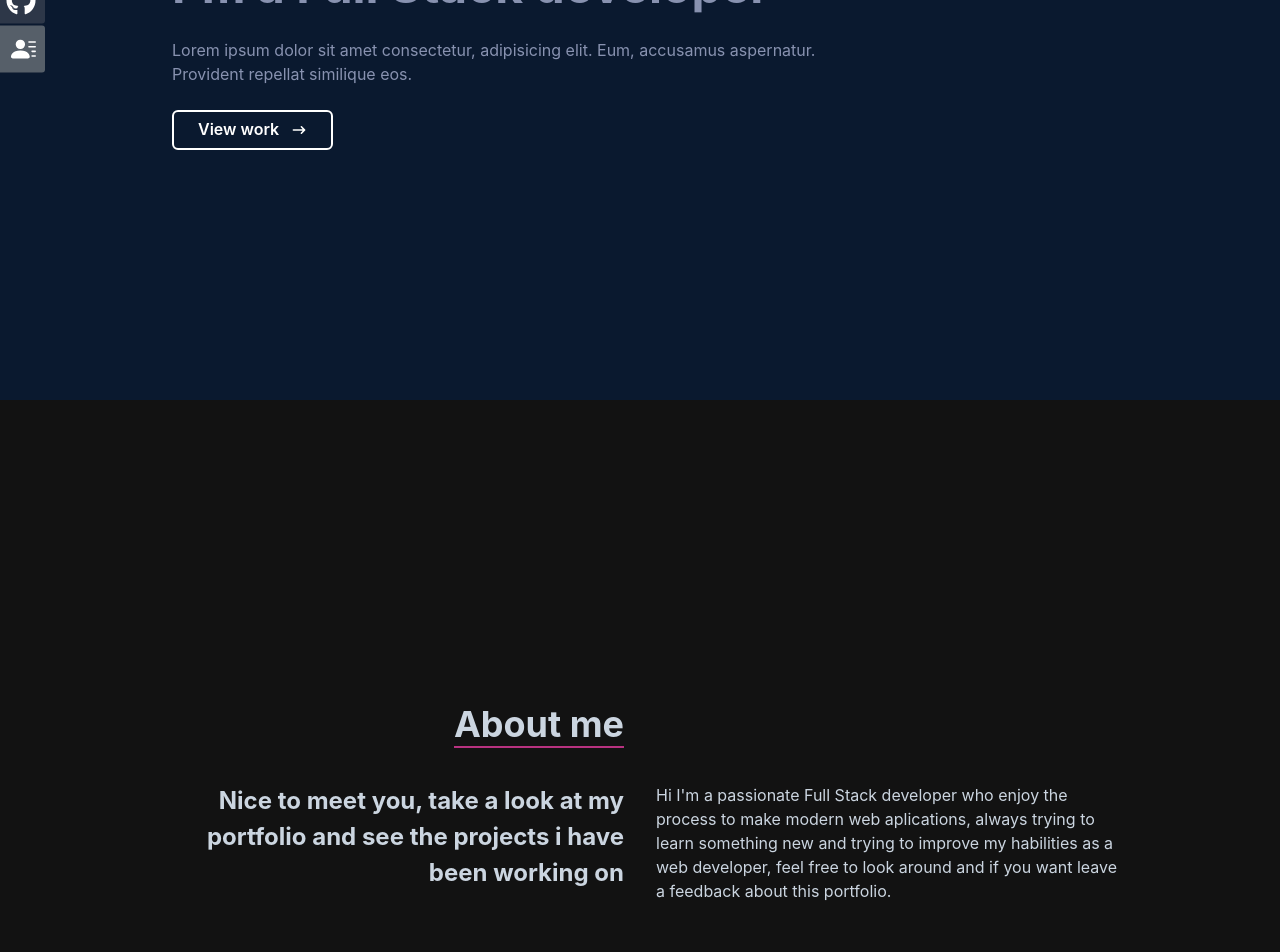
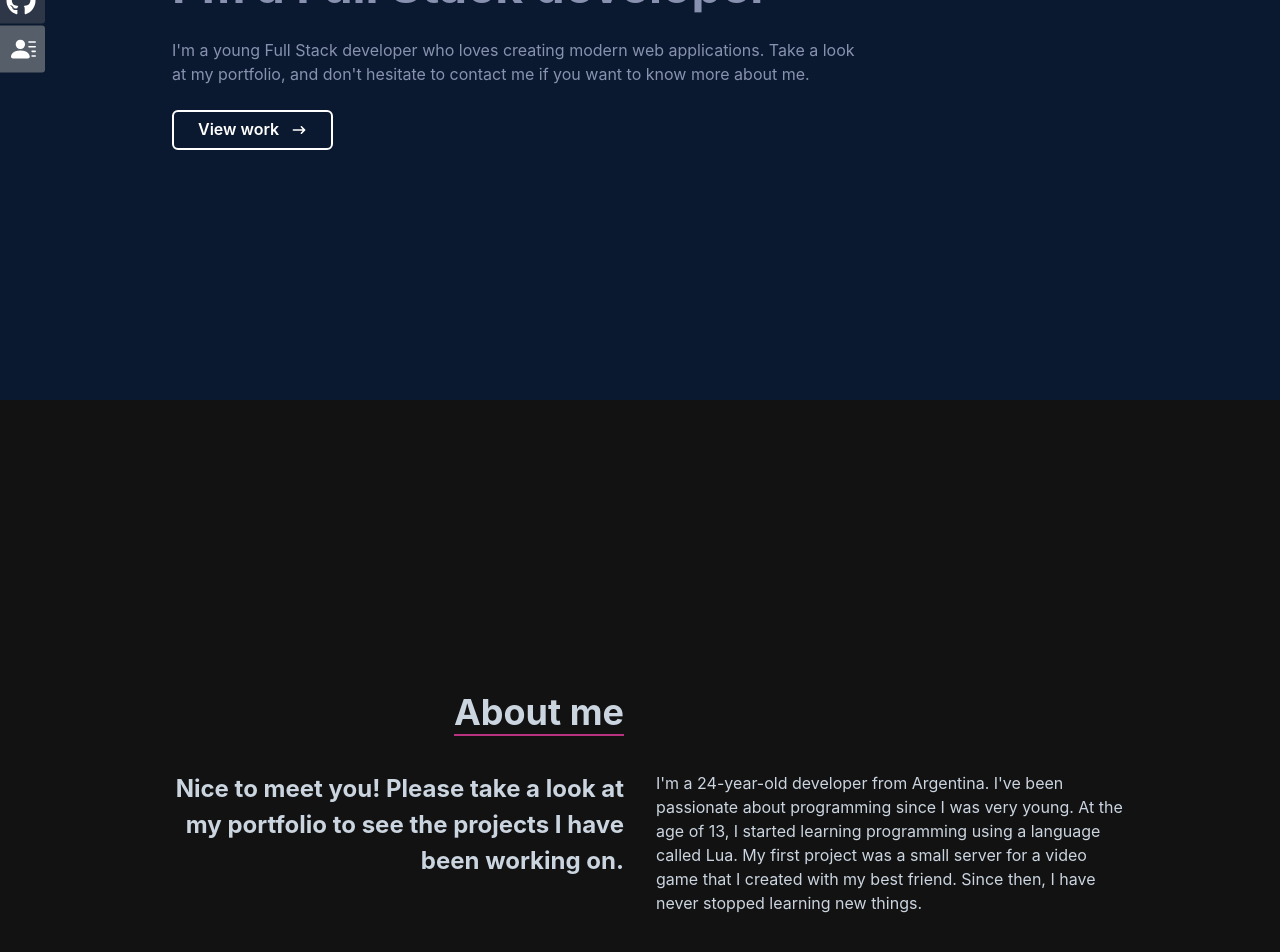
Before and after one commit to Nahu258/portfolio, a React (Vite) app: page / in a window 1280 px wide. Shown: the part 400-1352 px from the top of the page. Built offline with nearby package versions, Linux system fonts and the light colour scheme.

Commit message:
Modify drawer bg color and introduction text

```diff
--- a/src/components/About.jsx
+++ b/src/components/About.jsx
@@ -20,10 +20,10 @@ const About = () => {
         gap={8}
         paddingX={4}>
         <GridItem textAlign={{ sm: 'right'}} fontSize='2xl' fontWeight='bold'>
-          <Text>Nice to meet you, take a look at my portfolio and see the projects i have been working on</Text>
+          <Text>Nice to meet you! Please take a look at my portfolio to see the projects I have been working on.</Text>
         </GridItem>
         <Box>
-          <Text>Hi I&apos;m a passionate Full Stack developer who enjoy the process to make modern web aplications, always trying to learn something new and trying to improve my habilities as a web developer, feel free to look around and if you want leave a feedback about this portfolio.</Text>
+          <Text>I&apos;m a 24-year-old developer from Argentina. I&apos;ve been passionate about programming since I was very young. At the age of 13, I started learning programming using a language called Lua. My first project was a small server for a video game that I created with my best friend. Since then, I have never stopped learning new things.</Text>
         </Box>
       </Grid>
       </Flex>
--- a/src/components/DrawerComponent.jsx
+++ b/src/components/DrawerComponent.jsx
@@ -13,7 +13,7 @@ const DrawerComponent = () => {
       </Button>
       <Drawer onClose={onClose} isOpen={isOpen} size={'xs'}>
         <DrawerOverlay />
-        <DrawerContent>
+        <DrawerContent bg='#202020'>
           <DrawerCloseButton />
           {/* <DrawerHeader>{`${size} drawer contents`}</DrawerHeader> */}
           <DrawerBody>
--- a/src/components/Home.jsx
+++ b/src/components/Home.jsx
@@ -11,7 +11,7 @@ const Home = () => {
         <Text as='p' color='pink.600' fontSize={{ base: '1xl', md: '2xl'}}>Hi, my name is</Text>
         <Text as='h1' fontWeight='bold' fontSize={{ base: '2xl',md: '4xl', lg: '5xl' }} color='#ccd6f6'>Nahuel Villegas</Text>
         <Text as='h2' fontWeight='bold' fontSize={{ base: '2xl',md: '4xl', lg: '5xl' }} color='#8892b0'>I&apos;m a Full Stack developer</Text>
-        <Text as='p' maxWidth='700px' paddingY={4} color='#8892b0'>Lorem ipsum dolor sit amet consectetur, adipisicing elit. Eum, accusamus aspernatur. Provident repellat similique eos.</Text>
+        <Text as='p' maxWidth='700px' paddingY={4} color='#8892b0'>I&apos;m a young Full Stack developer who loves creating modern web applications. Take a look at my portfolio, and don&apos;t hesitate to contact me if you want to know more about me.</Text>
         <Link offset={isMobile ? -70 : 0} to='work' smooth={true} duration={500}>
           <Button color="white" role="group" bg='transparent' _hover={{ bg: 'pink.600', borderColor: 'pink.600'}} border='2px' px={6} py={3} marginY={2} display='flex' alignItems='center'>
             View work
```
